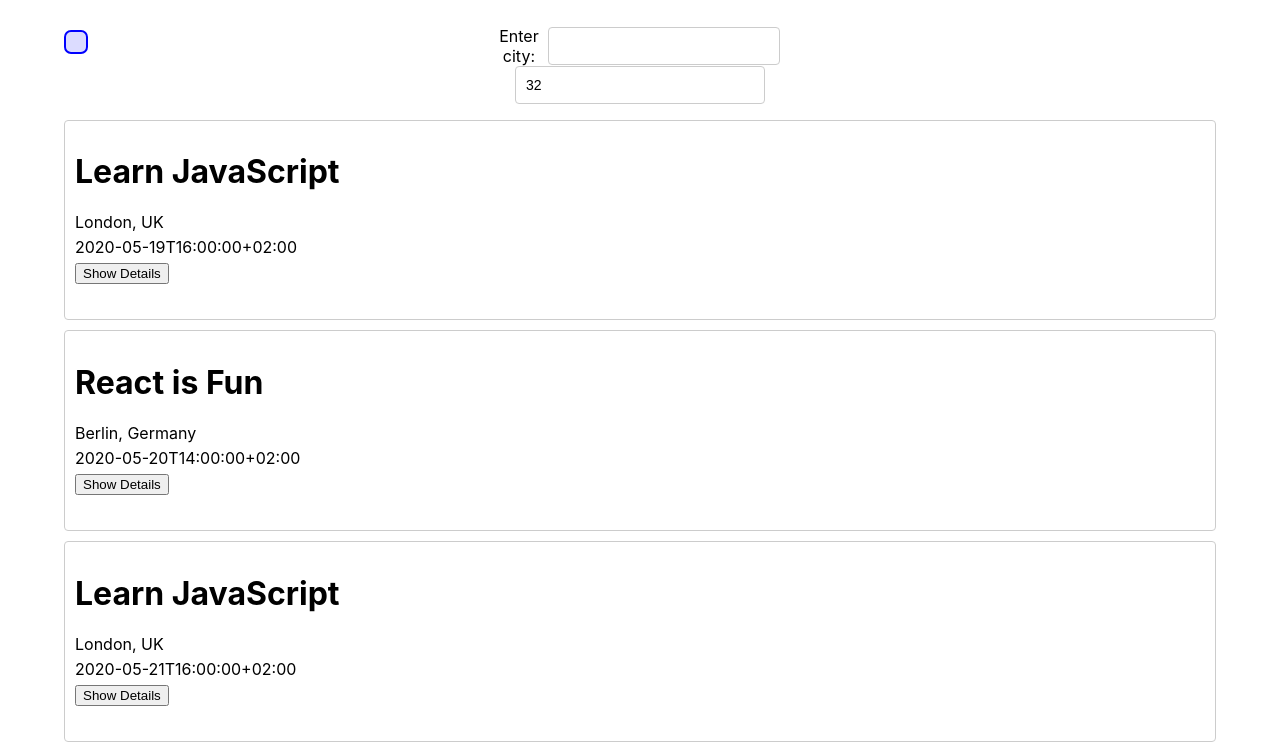
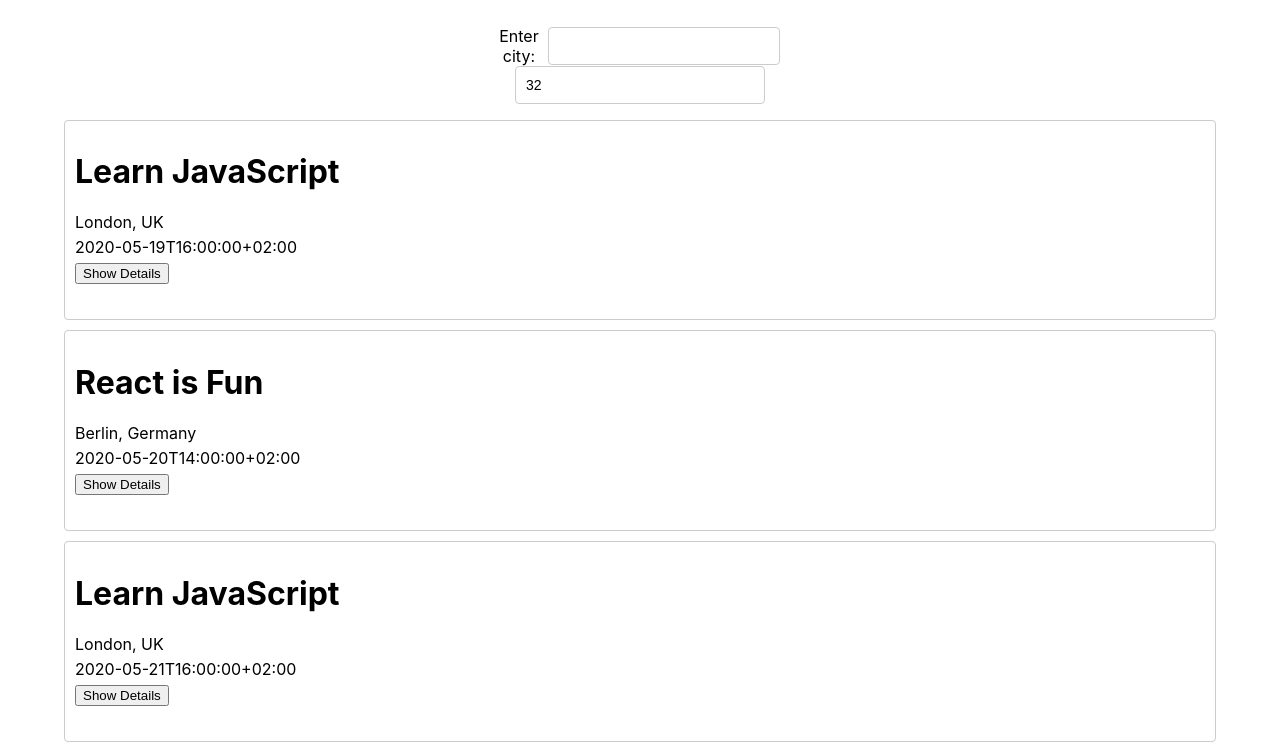
Before and after one commit to kamilaut/meet, a React (Create React App) app: page / in a window 1280 px wide. Shown: the top 750 px of the page. Built offline with nearby package versions, Linux system fonts and the light colour scheme; what atatus-spa would draw is missing.

Commit message:
alert correction

```diff
--- a/src/App.js
+++ b/src/App.js
@@ -52,11 +52,12 @@ class App extends Component {
   };
 
   render() {
+    const { infoText } = this.state;
     return (
       <div className="App">
         <CitySearch locations={this.state.locations} updateEvents={this.updateEvents} />
         <NumberOfEvents numberOfEvents={this.state.numberOfEvents} updateEvents={this.updateEvents} />
-        <InfoAlert text={this.state.infoText} />
+        {infoText.length !== 0 && <InfoAlert text={infoText} />}
         <EventList events={this.state.events} />
       </div>
     );
```
